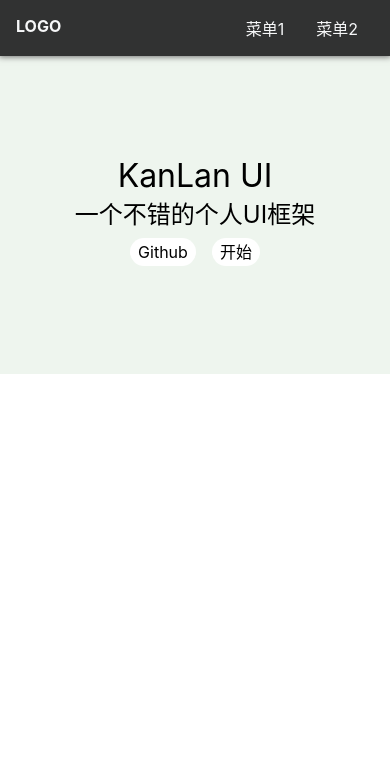
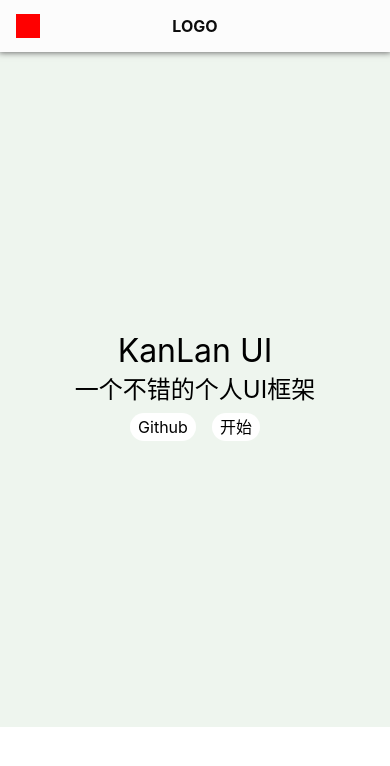
Before and after one commit to BenjaminWu-59/Klan-UI-Source, a Vue app: page /#/ in a window 390 px wide. Shown: the top 766 px of the page. Built offline with nearby package versions, Linux system fonts and the light colour scheme.

Commit message:
完善aside切换逻辑，PC和手机两种状态

```diff
--- a/src/App.vue
+++ b/src/App.vue
@@ -7,7 +7,9 @@ import {provide, ref} from 'vue';
 export default {
   name: 'App',
   setup(){
-    const menuVisible = ref(false)
+    const width = document.documentElement.clientWidth //获取页面宽度
+    console.log(width);
+    const menuVisible = ref(width > 500) //>500px，ref为true
     provide('menuVisible',menuVisible) //set,标记为所有后代均可使用
   }
 }
--- a/src/components/Topnav.vue
+++ b/src/components/Topnav.vue
@@ -1,10 +1,13 @@
 <template>
   <div class="topnav">
-    <div class="logo" @click="toggleMenu">LOGO</div>
+    <div class="logo">LOGO</div>
     <ul class="menu">
-      <li>菜单1</li>
+      <li>
+        <router-link to="/">主页</router-link>
+      </li>
       <li>菜单2</li>
     </ul>
+    <span class="toggleAside" @click="toggleMenu"></span>
   </div>
 </template>
 
@@ -25,13 +28,15 @@ export default {
 
 <style lang="scss" scoped>
 .topnav {
-  background: #313232;
-  color: #f6f7f8;
+  background: #fcfcfc;
+  color: #0c0c0c;
   display: flex;
   padding: 16px;
   box-shadow: 0 0 6px 1px #707070;
   position: relative;
   z-index: 10;
+  justify-content: center;
+  align-items: center;
   > .logo {
     font-weight: bold;
     max-width: 6em;
@@ -48,5 +53,21 @@ export default {
       margin: 0 1em;
     }
   }
+  > .toggleAside {
+    display: none;
+    width: 24px;
+    height: 24px;
+    background: red;
+    position: absolute;
+    left: 16px;
+    top: 50%;
+    transform: translateY(-50%);
+  }
+  @media(max-width: 500px){
+    >.menu{display: none}
+    >.logo{margin:0 auto}
+    >.toggleAside{display: inline-block}
+  }
+
 }
 </style>
--- a/src/views/Doc.vue
+++ b/src/views/Doc.vue
@@ -41,10 +41,7 @@ export default {
 aside {
   background: lightblue;
   width: 150px;
-  padding: 80px 20px 20px 20px;
-  position: fixed;
-  top: 0;
-  left: 0;
+  padding: 16px;
   > h2 {
     margin-bottom: 4px;
   }
@@ -53,5 +50,11 @@ aside {
       padding: 4px 0;
     }
   }
+  @media(max-width: 500px) {
+    position: fixed;
+    top: 0;
+    left: 0;
+    padding-top: 70px;
+  }
 }
 </style>
--- a/src/views/Home.vue
+++ b/src/views/Home.vue
@@ -20,6 +20,7 @@ export default {
 
 <style lang="scss" scoped>
 .banner {
+  height:80vh;
   padding: 100px 0;
   display: flex;
   justify-content: center;
```
